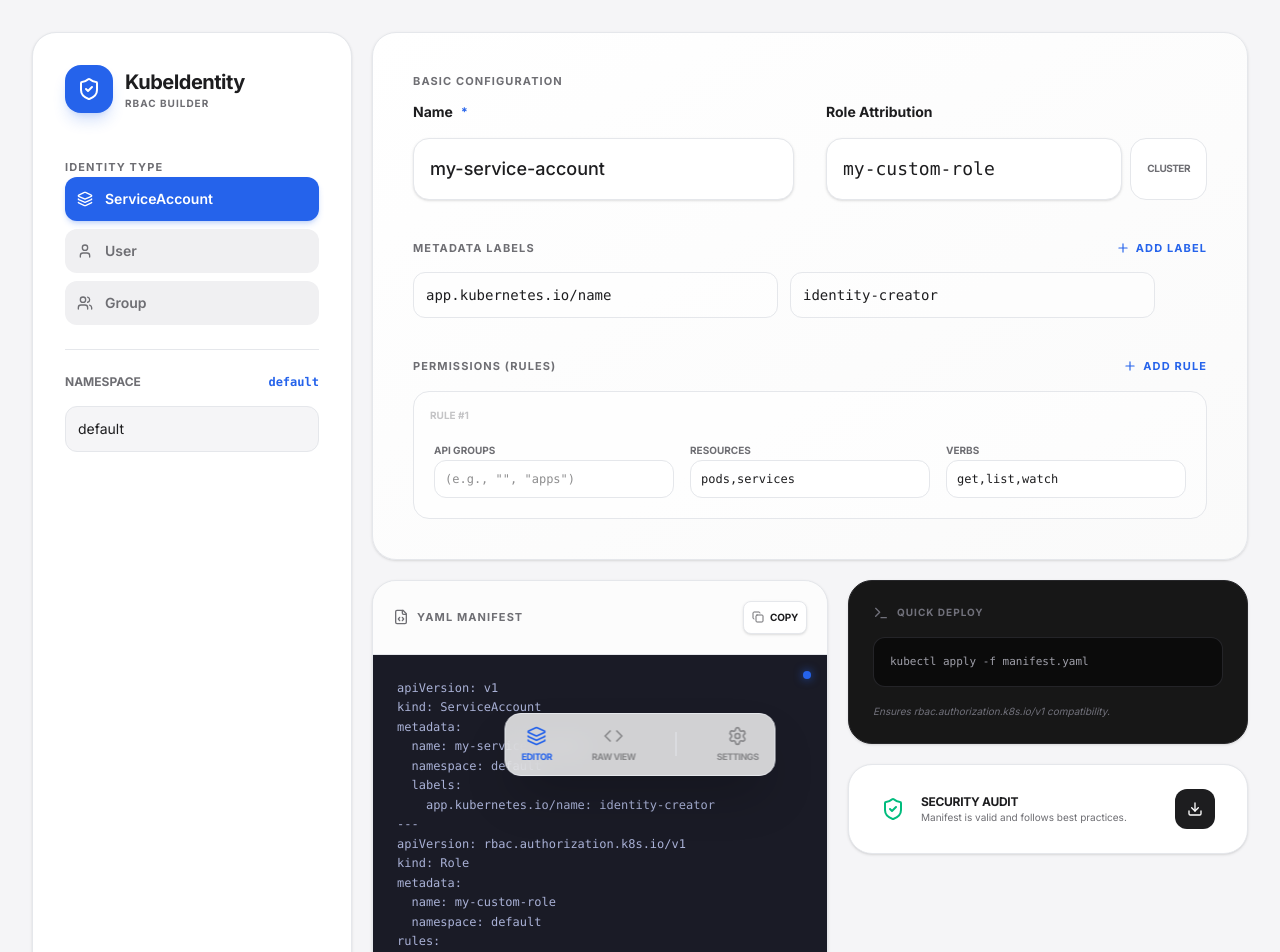
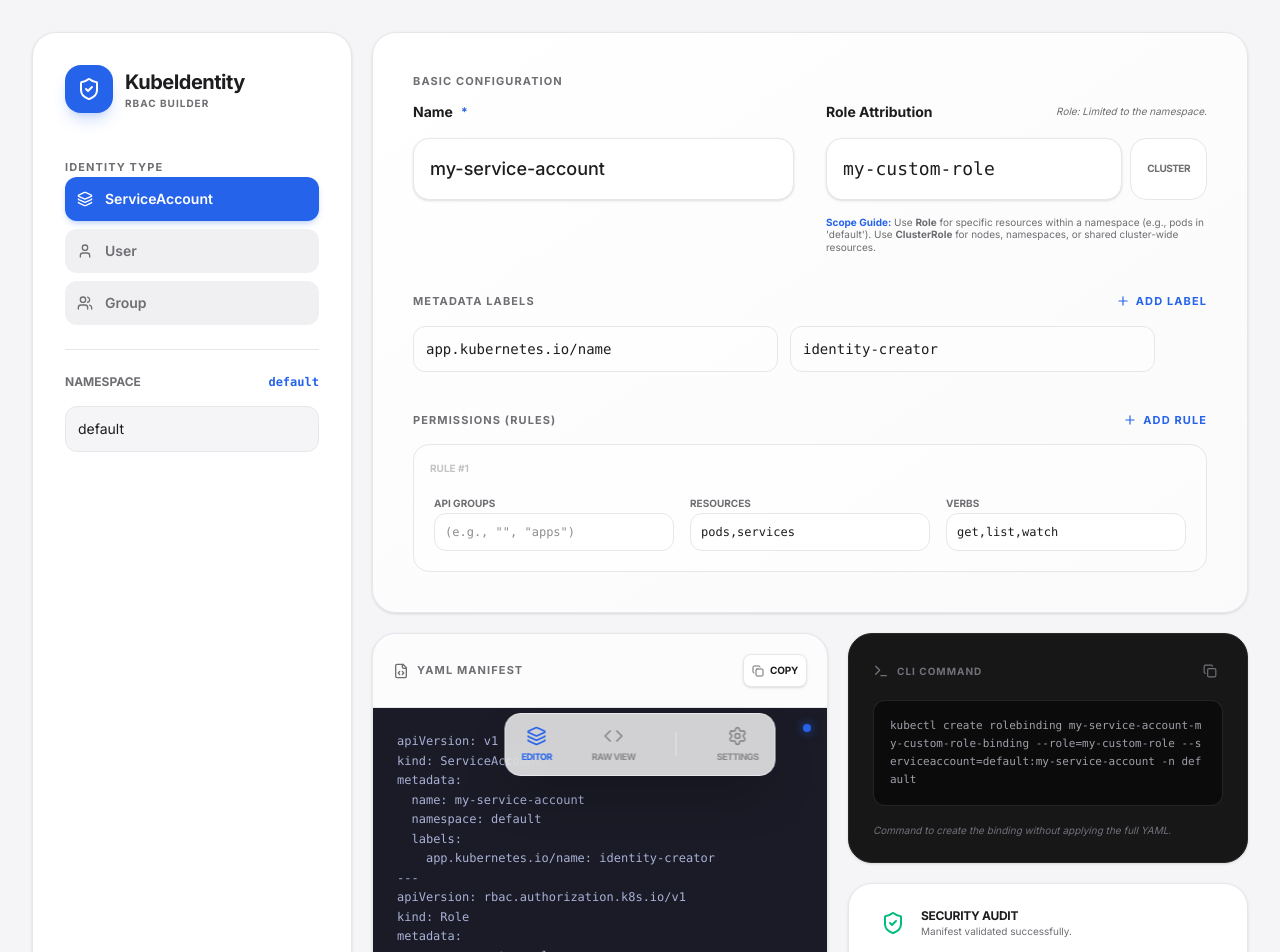
Before and after one commit to lorcopotia/kube-identity, a React (Vite) app: page / in a window 1280 px wide. Shown: the top 952 px of the page. Built offline with nearby package versions, Linux system fonts and the light colour scheme.

Commit message:
feat: Add kubectl command generation and security warnings
Implement logic to generate `kubectl` commands for creating role/clusterrole bindings.
Also, add security insights to warn users about potentially dangerous configurations, such as wildcard usage in verbs or resources within rules.

```diff
--- a/src/App.tsx
+++ b/src/App.tsx
@@ -136,6 +136,33 @@ export default function App() {
 
     return documents.map(doc => yaml.dump(doc, { indent: 2, noRefs: true })).join("---\n");
   }, [state]);
+
+  const kubectlCommand = useMemo(() => {
+    const bindingType = state.isClusterRole ? "clusterrolebinding" : "rolebinding";
+    const roleType = state.isClusterRole ? "clusterrole" : "role";
+    const subjectPrefix = state.type === "ServiceAccount" ? "serviceaccount" : state.type.toLowerCase();
+    const subjectValue = state.type === "ServiceAccount" ? `${state.namespace}:${state.name}` : state.name;
+
+    const namespaceFlag = !state.isClusterRole ? ` -n ${state.namespace}` : "";
+
+    return `kubectl create ${bindingType} ${state.name}-${state.roleName}-binding --${roleType}=${state.roleName} --${subjectPrefix}=${subjectValue}${namespaceFlag}`;
+  }, [state]);
+
+  const securityInsights = useMemo(() => {
+    const warnings: string[] = [];
+    state.rules.forEach((rule, idx) => {
+      const verbs = rule.verbs.split(",").map(v => v.trim());
+      const resources = rule.resources.split(",").map(r => r.trim());
+
+      if (verbs.includes("*")) {
+        warnings.push(`Rule #${idx + 1}: Using '*' in verbs is dangerous. Consider specifying only 'get', 'list', etc.`);
+      }
+      if (resources.includes("*")) {
+        warnings.push(`Rule #${idx + 1}: Access to all resources ('*') is very broad.`);
+      }
+    });
+    return warnings;
+  }, [state.rules]);
 
   const handleCopy = () => {
     navigator.clipboard.writeText(generateYaml);
@@ -288,8 +315,13 @@ export default function App() {
                 />
               </div>
               <div className="space-y-4">
-                <label className="text-sm font-bold text-bento-text-main flex items-center gap-2">
-                  Role Attribution
+                <label className="text-sm font-bold text-bento-text-main flex items-center justify-between">
+                  <span>Role Attribution</span>
+                  <span className="text-[10px] text-bento-text-sec italic font-normal">
+                    {state.isClusterRole
+                      ? "ClusterRole: Shared across the whole cluster."
+                      : "Role: Limited to the namespace."}
+                  </span>
                 </label>
                 <div className="flex gap-2">
                   <input
@@ -310,6 +342,9 @@ export default function App() {
                     Cluster
                   </button>
                 </div>
+                <p className="text-[10px] text-bento-text-sec leading-tight">
+                  <span className="font-bold text-bento-accent">Scope Guide:</span> Use <b>Role</b> for specific resources within a namespace (e.g., pods in 'default'). Use <b>ClusterRole</b> for nodes, namespaces, or shared cluster-wide resources.
+                </p>
               </div>
             </div>
           </div>
@@ -473,32 +508,57 @@ export default function App() {
           variants={itemVariants}
           className="md:col-span-1 bg-neutral-900 text-white rounded-[24px] p-6 border border-zinc-800 shadow-sm flex flex-col"
         >
-          <div className="flex items-center gap-2 mb-4">
-            <Terminal className="w-4 h-4 text-zinc-500" />
-            <span className="text-[10px] uppercase tracking-widest text-zinc-500 font-bold">Quick Deploy</span>
+          <div className="flex items-center justify-between mb-4">
+            <div className="flex items-center gap-2">
+              <Terminal className="w-4 h-4 text-zinc-500" />
+              <span className="text-[10px] uppercase tracking-widest text-zinc-500 font-bold">CLI Command</span>
+            </div>
+            <button
+              onClick={() => navigator.clipboard.writeText(kubectlCommand)}
+              className="p-1.5 hover:bg-zinc-800 rounded-lg transition-colors text-zinc-500"
+            >
+              <Copy className="w-3.5 h-3.5" />
+            </button>
           </div>
-          <code className="bg-black/50 p-4 rounded-xl text-[11px] text-zinc-400 border border-zinc-700/50 block mb-4 font-mono">
-            kubectl apply -f manifest.yaml
-          </code>
+          <div className="bg-black/50 p-4 rounded-xl text-[11px] text-zinc-400 border border-zinc-700/50 block mb-4 font-mono break-all leading-relaxed">
+            {kubectlCommand}
+          </div>
           <p className="text-[10px] text-zinc-500 leading-relaxed italic">
-            Ensures rbac.authorization.k8s.io/v1 compatibility.
+            Command to create the binding without applying the full YAML.
           </p>
         </motion.section>
 
         <motion.section
           variants={itemVariants}
-          className="md:col-span-1 bg-bento-card rounded-[24px] p-6 px-8 border border-bento-border shadow-sm flex items-center justify-between"
+          className="md:col-span-1 bg-bento-card rounded-[24px] p-6 px-8 border border-bento-border shadow-sm flex flex-col justify-center"
         >
-          <div className="flex items-center gap-4">
-            <ShieldCheck className="w-6 h-6 text-emerald-500" />
+          <div className="flex items-center gap-4 mb-3">
+            <ShieldCheck className={`w-6 h-6 ${securityInsights.length > 0 ? "text-amber-500" : "text-emerald-500"}`} />
             <div>
               <p className="text-xs font-bold uppercase tracking-tight">Security Audit</p>
-              <p className="text-[10px] text-bento-text-sec">Manifest is valid and follows best practices.</p>
+              <p className="text-[10px] text-bento-text-sec">
+                {securityInsights.length > 0
+                  ? "Potential vulnerabilities found."
+                  : "Manifest validated successfully."}
+              </p>
             </div>
           </div>
-          <button className="bg-bento-text-main text-white p-3 rounded-xl hover:opacity-90 transition-opacity">
-            <Download className="w-4 h-4" />
-          </button>
+          {securityInsights.length > 0 && (
+            <div className="space-y-1">
+              {securityInsights.map((insight, i) => (
+                <p key={i} className="text-[9px] text-amber-600 font-medium leading-tight bg-amber-50 p-1.5 rounded-lg border border-amber-100 italic">
+                  {insight}
+                </p>
+              ))}
+            </div>
+          )}
+          {securityInsights.length === 0 && (
+            <div className="mt-2 bg-emerald-50 p-2 rounded-xl border border-emerald-100">
+              <p className="text-[9px] text-emerald-700 font-medium leading-tight">
+                Complies with the <b>Principle of Least Privilege</b>.
+              </p>
+            </div>
+          )}
         </motion.section>
       </motion.div>
 
```
